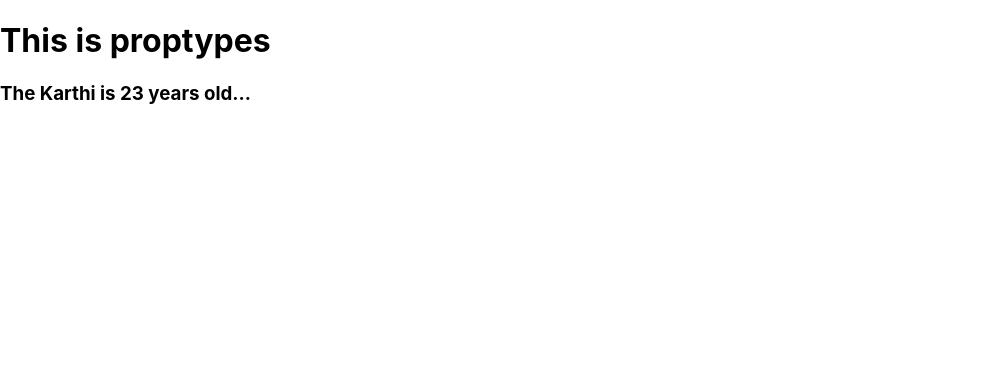
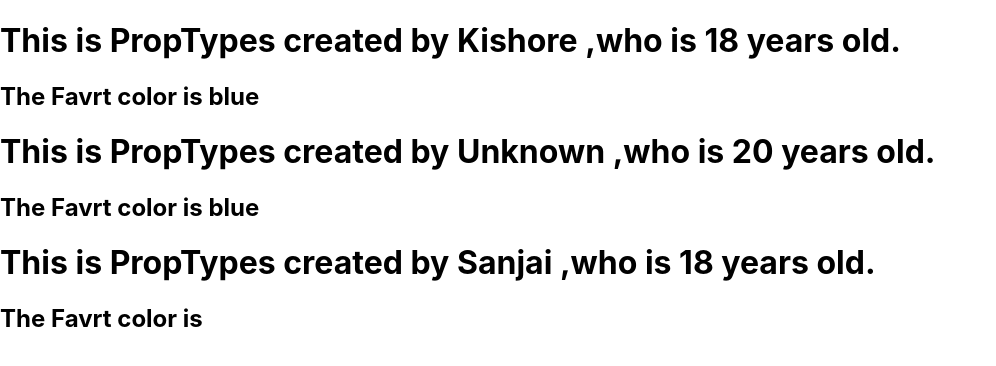
Before and after one commit to kishorekumarsuresh/Begginer_react_codes, a React (Create React App) app: page / in a window 1280 px wide. Shown: the top 366 px of the page, without its empty margins (0-996 px from the left). Built offline with nearby package versions, Linux system fonts and the light colour scheme.

Commit message:
Proptypes in Class

```diff
--- a/package.json
+++ b/package.json
@@ -6,6 +6,7 @@
     "@testing-library/jest-dom": "^5.16.4",
     "@testing-library/react": "^13.3.0",
     "@testing-library/user-event": "^13.5.0",
+    "prop-types": "^15.8.1",
     "react": "^18.2.0",
     "react-dom": "^18.2.0",
     "react-scripts": "5.0.1",
--- a/src/App.js
+++ b/src/App.js
@@ -1,10 +1,12 @@
-import CodeforProps from './components/Proptypes';
-
+import ClassofProps from './components/ClassofProp';
+import Proptypes from './components/Proptypes';
 function App() {
 
   return (
     <div className="App">
-    <CodeforProps name="Karthi" age={23} />
+    <ClassofProps name="Kishore "   colors={["blue"]}> </ClassofProps>
+    <ClassofProps age={20} colors={["blue"]}/>
+    <ClassofProps name="Sanjai " />
     </div>
   );
 }
--- /dev/null
+++ b/src/components/ClassofProp.js
@@ -0,0 +1,30 @@
+
+import React , { Component } from "react"
+import Proptypes from "prop-types"
+
+class ClassofProps extends Component {
+
+
+    render (props){
+        const {name,age,colors} = this.props
+        return (
+            <div>
+                <h1>This is PropTypes created by {name} ,who is {age} years old.</h1>
+                <h2> The Favrt color is {colors} </h2>
+            </div>
+        )
+    }
+}
+
+ClassofProps.propTypes ={
+    name : Proptypes.string,
+    age : Proptypes.number,
+    colors : Proptypes.array
+};
+
+ClassofProps.defaultProps ={
+    name: "Unknown",
+    age: 18
+};
+
+export default ClassofProps
```
Also changed, not shown: 1 other file (tests, documents, lock files or other folders).
